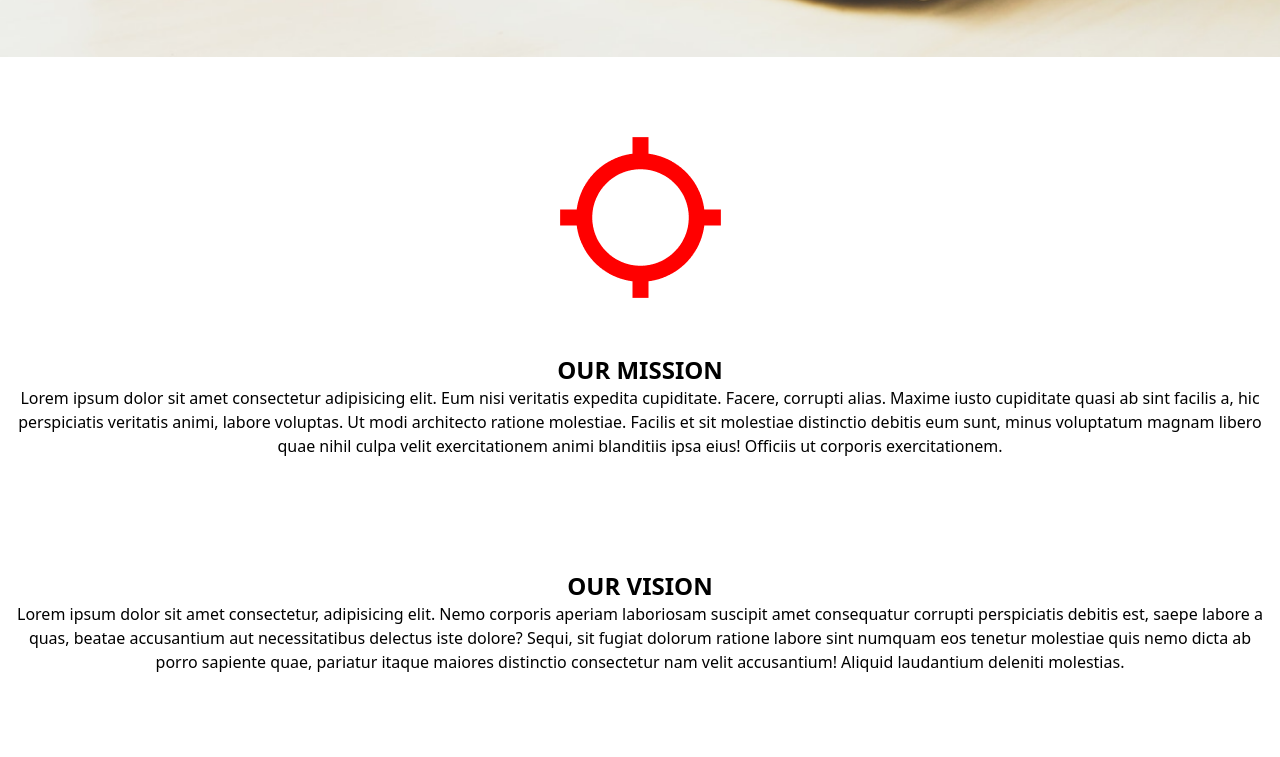
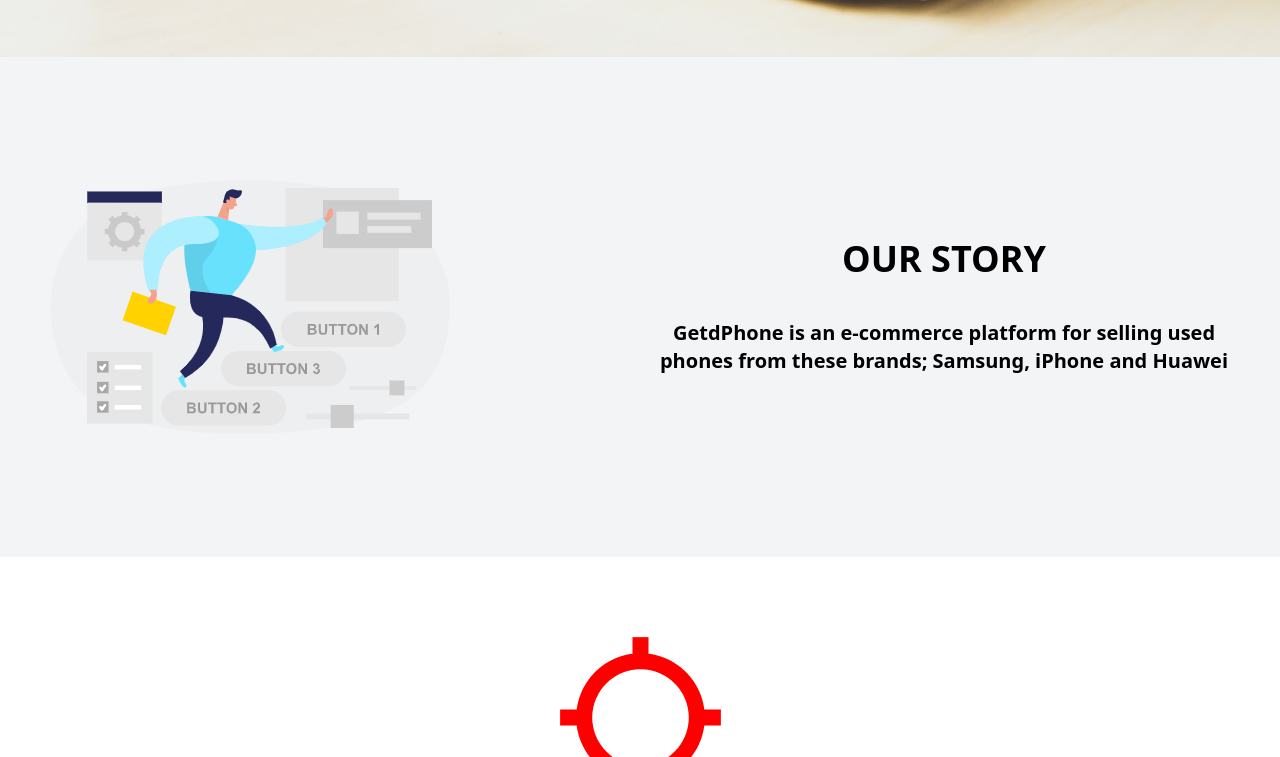
Before and after one commit to blessing986/GetDPhone, a plain HTML site: page about.html in a window 1280 px wide. Shown: the part 672-1429 px from the top of the page. Drawn offline with nearby package versions, Linux system fonts and the light colour scheme.

Commit message:
I added an image and a section to the about.html

```diff
--- a/about.html
+++ b/about.html
@@ -70,6 +70,22 @@
     </div>
 
     <main>
+
+        <!-- Our story section -->
+
+        <section class="bg-gray-100 flex flex-col md:flex-row items-center">
+            <div class="md:w-1/2">
+                <img src="../GetDPhone/img/UserInterface.png" alt="">
+            </div>
+
+            <div class="font-bold md:w-1/2 text-center m-8">
+                <h1 class="text-4xl mb-10">OUR STORY</h1>
+                <p class="text-xl">GetdPhone is an e-commerce platform for selling used phones from these brands;
+                    Samsung, iPhone and Huawei</p>
+            </div>
+        </section>
+
+        <!-- Our story section ends -->
 
         <!-- Our mission and vision section -->
 
@@ -240,7 +256,7 @@
                 </div>
             </div>
 
-         </footer>
+        </footer>
         <!-- footer end -->
 
     </main>
```
Also changed, not shown: img/UserInterface.png (added).
